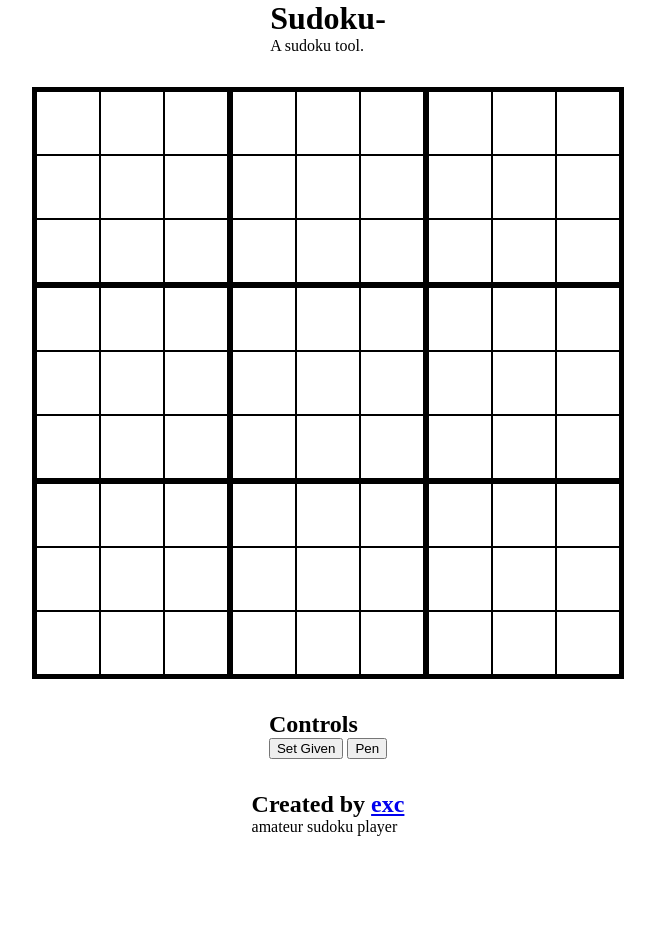
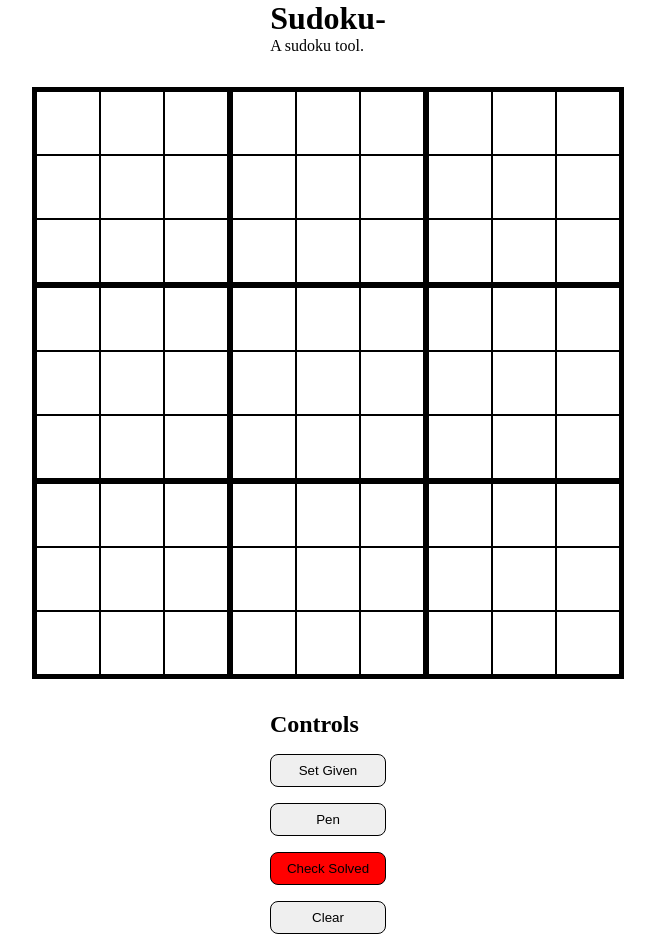
Before and after one commit to exchyphen/sudoku--hyphen, a React (Vite) app: page / in a window 1280 px wide. Shown: the top 952 px of the page, without its empty margins (312-967 px from the left). Before the commit the page ends 836 px from the top, so only its background shows below. Built offline with nearby package versions, Linux system fonts and the light colour scheme.

Commit message:
completed corner penciling, valid sudoku checker, can play sudoku now

```diff
--- a/src/App.css
+++ b/src/App.css
@@ -1,7 +1,9 @@
 /* general */
 
 .button {
-
+  padding: 0.5rem 1rem;
+  border-radius: 0.5rem;
+  border: 1px solid black;
 }
 
 .button:hover {
@@ -30,6 +32,12 @@
   border: 2px solid black;
 }
 
+.controls {
+  display: flex;
+  flex-direction: column;
+  gap: 1rem;
+}
+
 .box {
   display: grid;
   grid-template-columns: repeat(3, 1fr);
@@ -37,3 +45,11 @@
 
   border: 2px solid black;
 }
+
+.button--unsolved {
+  background: red;
+}
+
+.button--solved {
+  background: green;
+}
--- a/src/App.jsx
+++ b/src/App.jsx
@@ -13,12 +13,15 @@ function App() {
   const [valueArr, setValueArr] = useState(
     Array.from(Array(MAX_ROW), () => Array(MAX_COL).fill(0))
   );
+  const [cornerArr, setCornerArr] = useState(createBlankBoardArr());
+  const [centerArr, setCenterArr] = useState(createBlankBoardArr());
   const [givenArr, setGivenArr] = useState(
     Array.from(Array(MAX_ROW), () => Array(MAX_COL).fill(false))
   );
   const [inputGiven, setInputGiven] = useState(false);
   // 0 = pen, 1 = corner marking
   const [mode, setMode] = useState(0);
+  const [solved, setSolved] = useState(false);
 
   // board data
   const data__board = Array.from(Array(MAX_ROW), () => Array(MAX_COL));
@@ -54,6 +57,12 @@ function App() {
   const handleCellClick = (row, col) => {
     console.log("handling cell click", row, col);
 
+    // if we click on the same cell -> remove focus
+    if (focus[0] === row && focus[1] === col) {
+      setFocus([-1, -1]);
+      return;
+    }
+
     setFocus([row, col]);
   };
 
@@ -83,35 +92,70 @@ function App() {
       return;
     }
 
+    // space bar: change modes
+    if (e.keyCode === 32) {
+      setMode((mode + 1) % 2);
+    }
+
     // if focus exists, overwrite the focus cell
     if (row >= 0 && col >= 0) {
       // if we are trying to overwrite a given number and we are not setting given: dont let it
       if (givenArr[row][col] && !inputGiven) {
-        console.log("cannot overwrite given number");
+        console.log("cannot overwrite a given number");
         return;
       }
 
-      console.log("writing to", row, col);
-
-      console.log("value", e.keyCode - 49 + 1);
-
-      // write to value array
-      const newArr = copyArr(valueArr);
-
       // valid 1 - 9
       if (49 <= e.keyCode && e.keyCode <= 57) {
-        newArr[row][col] = e.keyCode - 49 + 1;
+        const num = e.keyCode - 49 + 1;
 
-        // inputting given numbers wehn setting given
+        // inputting given numbers when setting given
         if (inputGiven) {
+          // set given number
+          const newArr = copyArr(valueArr);
+          newArr[row][col] = num;
+          setValueArr(newArr);
+
+          // set given flag
           const newGivenArr = copyArr(givenArr);
           newGivenArr[row][col] = true;
           setGivenArr(newGivenArr);
+          return;
+        }
+
+        // mode 0: pen
+        if (mode === 0) {
+          const newArr = copyArr(valueArr);
+          newArr[row][col] = num;
+          setValueArr(newArr);
+        }
+        // mode 1: pencil: corner
+        else if (mode === 1) {
+          const newArr = copyArr(cornerArr);
+
+          // includes? remove the number
+          if (cornerArr[row][col].includes(num)) {
+            newArr[row][col] = newArr[row][col].filter(
+              (arrNum) => arrNum !== num
+            );
+            setCornerArr(newArr);
+          }
+          // does not include -> add the number
+          else {
+            newArr[row][col].push(num);
+            newArr[row][col].sort((a, b) => a - b);
+            setCornerArr(newArr);
+          }
         }
       }
+
       // backspace or delete
       else if (e.keyCode === 8 || e.keyCode === 46) {
-        newArr[row][col] = 0;
+        if (mode === 0) {
+          const newArr = copyArr(valueArr);
+          newArr[row][col] = 0;
+          setValueArr(newArr);
+        }
 
         // deleting given numbers when setting given
         if (inputGiven) {
@@ -120,9 +164,16 @@ function App() {
           setGivenArr(newGivenArr);
         }
       }
+    }
+  };
 
-      setValueArr(newArr);
-    }
+  const handleClear = () => {
+    setFocus([-1, -1]);
+    setValueArr(Array.from(Array(MAX_ROW), () => Array(MAX_COL).fill(0)));
+    setCornerArr(createBlankBoardArr());
+    setCenterArr(createBlankBoardArr());
+    setMode(0);
+    setSolved(false);
   };
 
   // helper function: create the board from cell components
@@ -140,8 +191,8 @@ function App() {
             key={`cell_R${data.row}_C${data.col}`}
             data={data}
             value={valueArr[data.row][data.col]}
-            corner={[]}
-            center={[]}
+            corner={cornerArr[data.row][data.col]}
+            center={centerArr[data.row][data.col]}
             given={givenArr[data.row][data.col]}
             onCellClick={handleCellClick}
             focus={focus[0] === data.row && focus[1] === data.col}
@@ -159,6 +210,19 @@ function App() {
     });
   };
 
+  // helper function: create 2d array of ararys
+  function createBlankBoardArr() {
+    const arr = Array.from(Array(MAX_ROW), () => Array(MAX_COL));
+
+    for (let row = 0; row < MAX_ROW; row++) {
+      for (let col = 0; col < MAX_COL; col++) {
+        arr[row][col] = [];
+      }
+    }
+
+    return arr;
+  }
+
   useEffect(() => {
     // fetch data
   }, []);
@@ -171,8 +235,12 @@ function App() {
           <p>A sudoku tool.</p>
         </hgroup>
       </header>
-      <main className="main prevent-select">
-        <article className="board" tabIndex="0" onKeyDown={handleKeyDown}>
+      <main className="main">
+        <article
+          className="board prevent-select"
+          tabIndex="0"
+          onKeyDown={handleKeyDown}
+        >
           {createBoard()}
         </article>
         <article className="controls">
@@ -182,6 +250,17 @@ function App() {
           </button>{" "}
           <button className="button" onClick={() => setMode((mode + 1) % 2)}>
             {mode === 0 ? "Pen" : "Pencil"}
+          </button>
+          <button
+            className={
+              "button" + (solved ? " button--solved" : " button--unsolved")
+            }
+            onClick={() => setSolved(SudokuLibrary.checkSolved(valueArr))}
+          >
+            Check Solved
+          </button>
+          <button className="button" onClick={() => handleClear()}>
+            Clear
           </button>
         </article>
       </main>
--- a/src/SudokuLibrary.js
+++ b/src/SudokuLibrary.js
@@ -4,6 +4,58 @@ const SudokuChecker = {
   findBox: (row, col) => {
     return Math.trunc(row / 3) * 3 + Math.trunc(col / 3);
   },
+
+  checkSolved: (board) => {
+    const N = 9;
+
+    // data sets
+    const rowSet = Array(N);
+    const colSet = Array(N);
+    const boxSet = Array(N);
+
+    // initialization
+    for (let i = 0; i < N; i++) {
+      rowSet[i] = new Set();
+      colSet[i] = new Set();
+      boxSet[i] = new Set();
+    }
+
+    // function to calculate which box given a row, col pair
+    const findBox = (row, col) => {
+      return Math.trunc(row / 3) * 3 + Math.trunc(col / 3);
+    };
+
+    for (let row = 0; row < N; row++) {
+      for (let col = 0; col < N; col++) {
+        if (board[row][col] === 0) {
+          return false;
+        }
+
+        const num = board[row][col];
+
+        // row
+        if (rowSet[row].has(num)) {
+          return false;
+        }
+        rowSet[row].add(num);
+
+        // col
+        if (colSet[col].has(num)) {
+          return false;
+        }
+        colSet[col].add(num);
+
+        // box
+        const boxIndex = findBox(row, col);
+        if (boxSet[boxIndex].has(num)) {
+          return false;
+        }
+        boxSet[boxIndex].add(num);
+      }
+    }
+
+    return true;
+  },
 };
 
 export default SudokuChecker;
```
